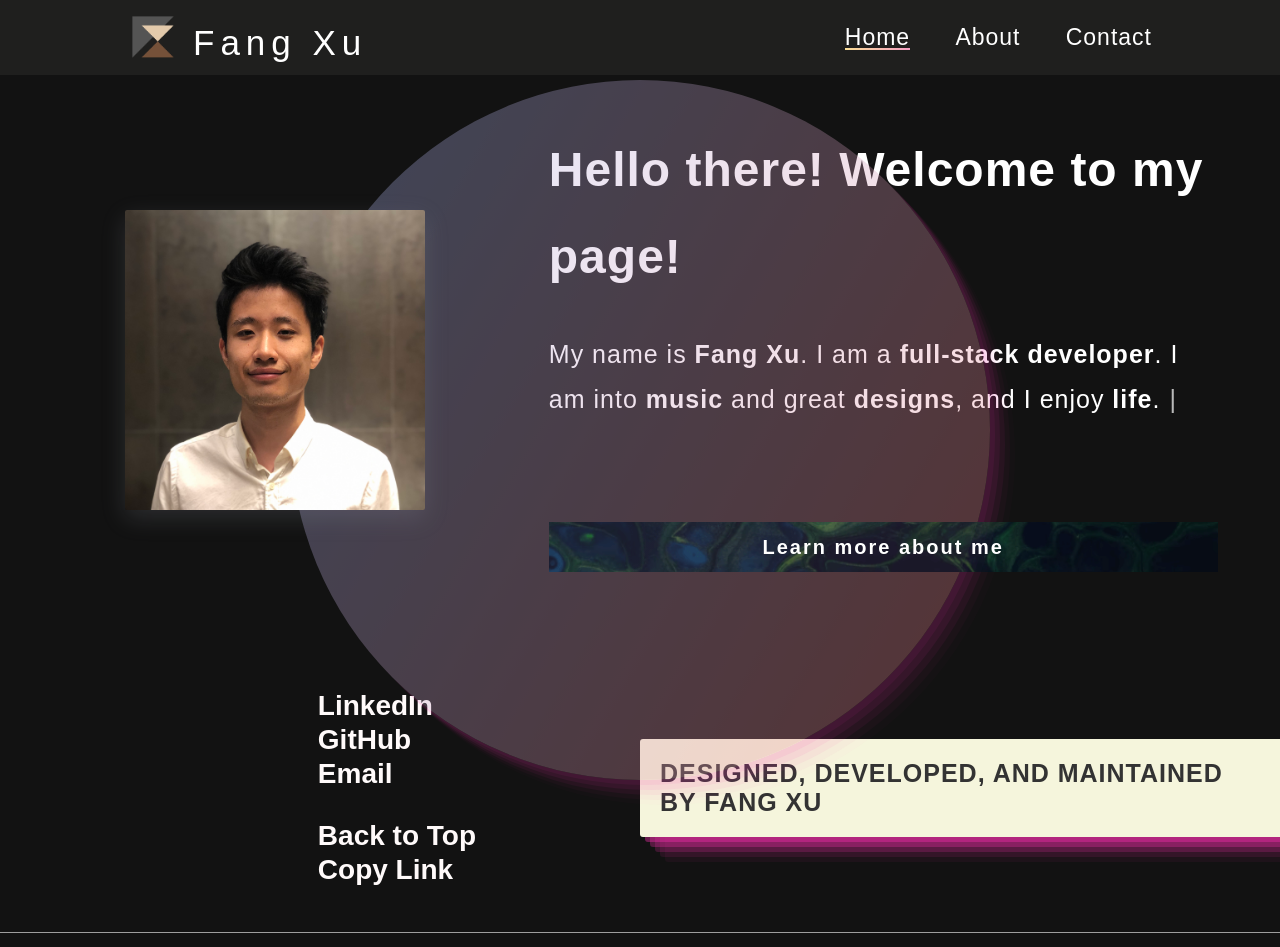
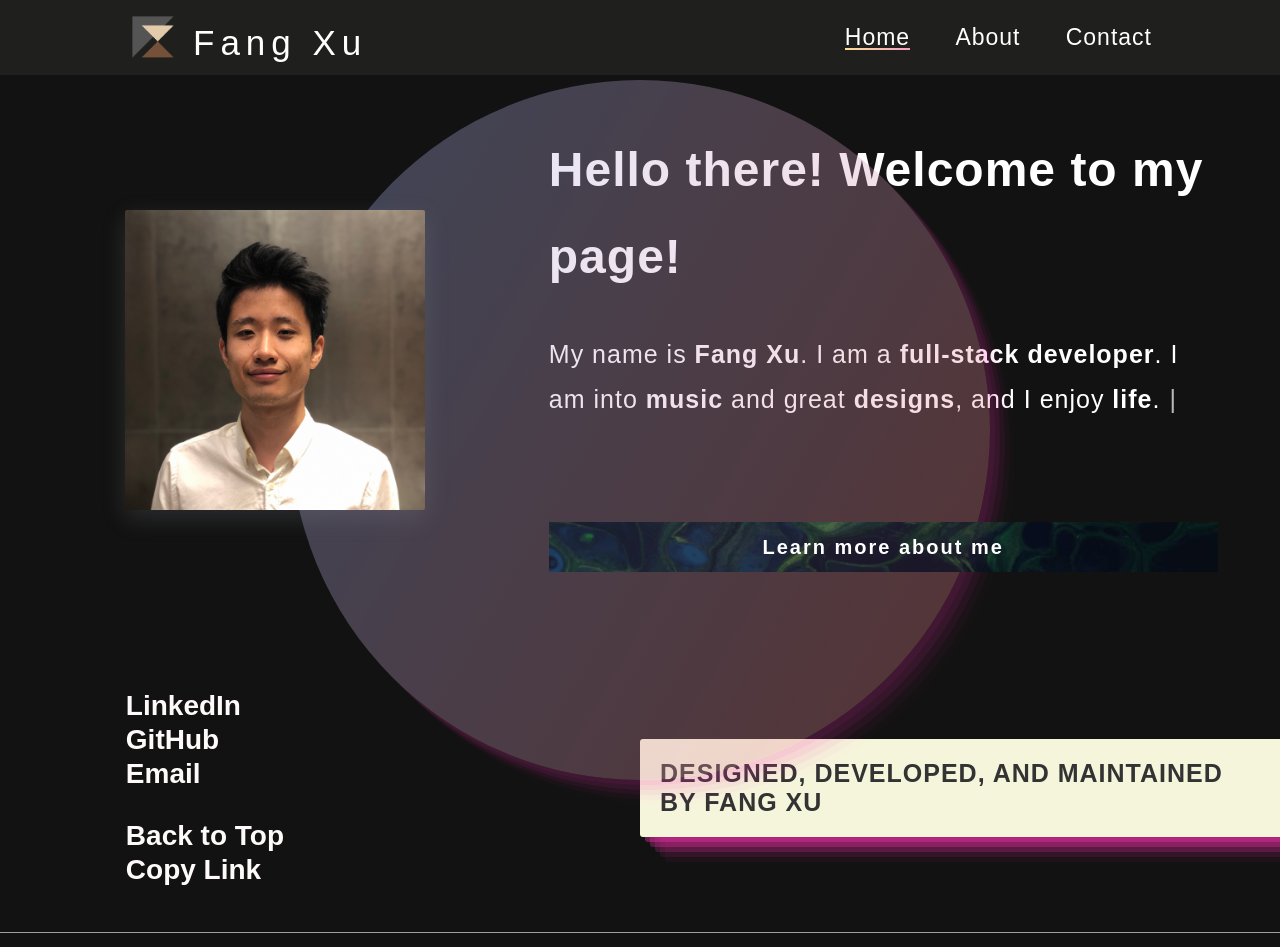
Before and after one commit to tjxufang/tjxufang.github.io, a React (Create React App) app: page / in a window 1280 px wide. Shown: the top 947 px of the page. Built offline with nearby package versions, Linux system fonts and the light colour scheme; a web font is replaced by a local one.

Commit message:
edited README.md; responsive design changes

```diff
--- a/src/Components/Layout/Footer.scss
+++ b/src/Components/Layout/Footer.scss
@@ -11,7 +11,7 @@
       height: 100%;
       padding: 45px 0;
       .footer-left{
-        width: 40%;
+        width: 25%;
         align-items: flex-end;
         .footer-link-container{
         }
@@ -51,7 +51,7 @@
   }
 }
 
-@media only screen and (max-width: 600px) {
+@media only screen and (max-width: 1000px) {
   .footer-container{
     .footer{
       .footer-content{
@@ -59,6 +59,15 @@
           width: 50%;
           align-items: center;
         }
+      }
+    }
+  }
+}
+
+@media only screen and (max-width: 600px) {
+  .footer-container{
+    .footer{
+      .footer-content{
         .footer-right{
           width: 45%;
           .banner{
```
Also changed, not shown: 1 other file (tests, documents, lock files or other folders).
